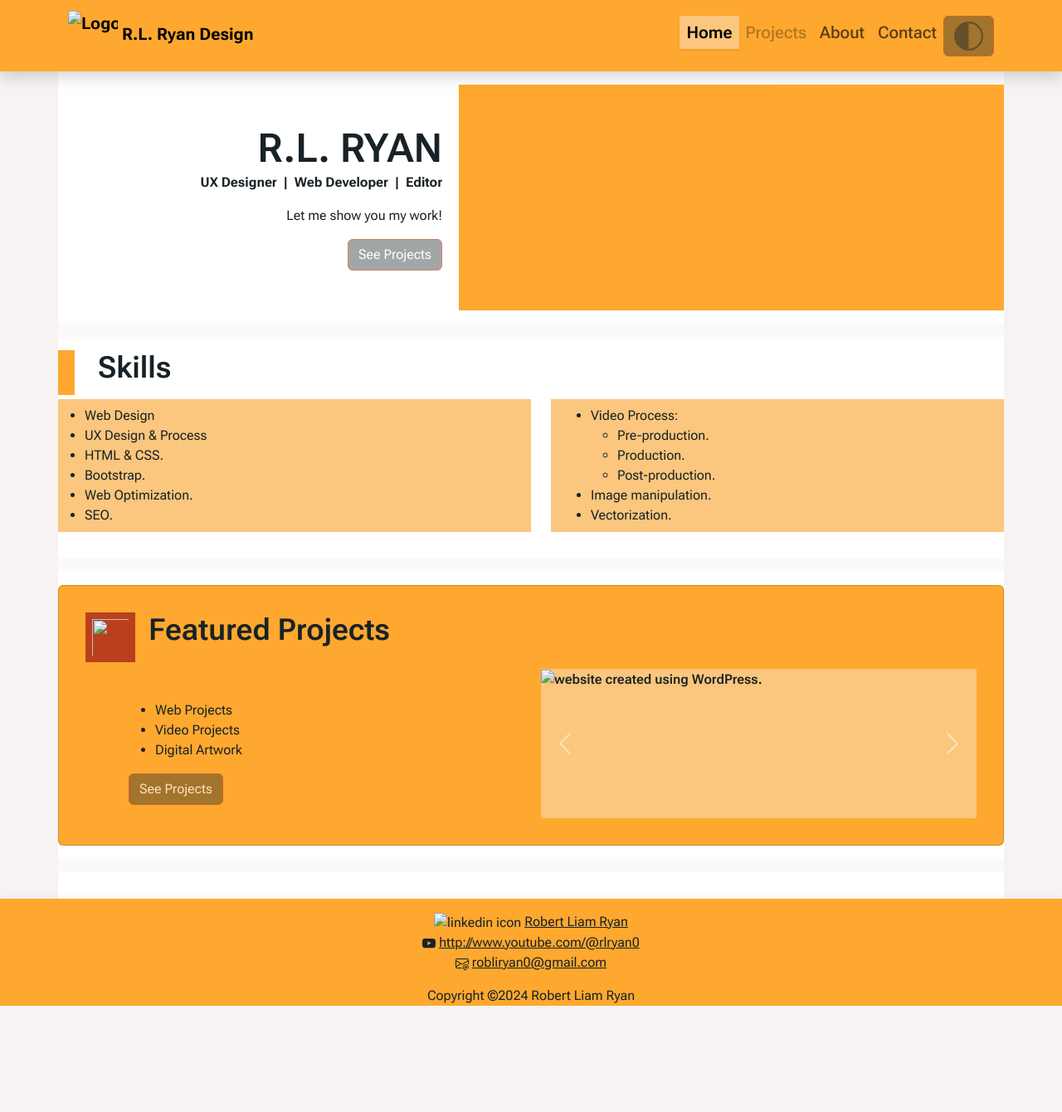
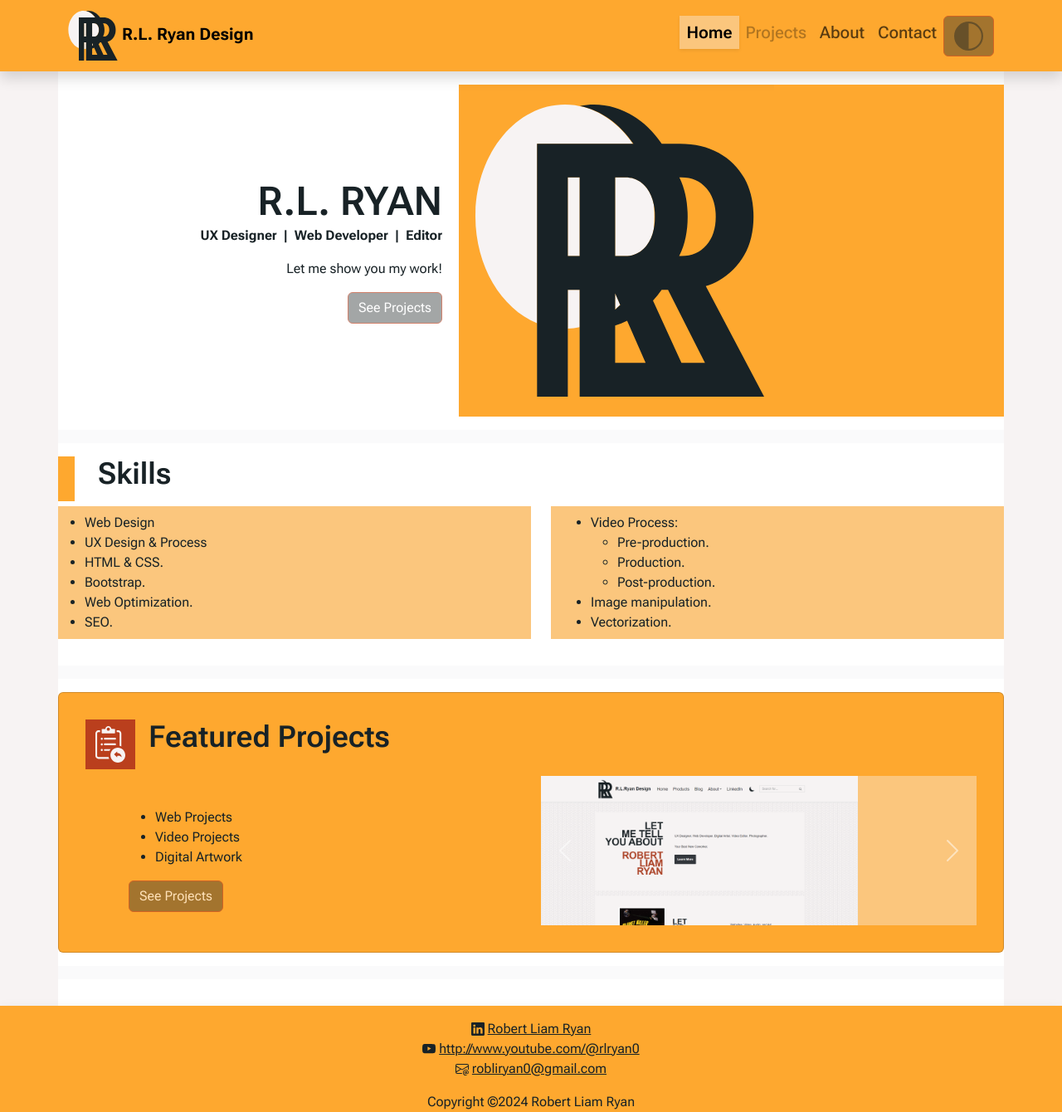
Before and after one commit to ryan0343/portfolio, a plain HTML site: page index.html in a window 1280 px wide. Shown: the whole page at 83% size. Before the commit the page ends 1212 px from the top, so only its background shows below. Drawn offline with nearby package versions, Linux system fonts and the light colour scheme; the site is published under a folder, as on GitHub Pages, so addresses that start at the root find nothing.

Commit message:
fixes issue with image links

```diff
--- a/index.html
+++ b/index.html
@@ -37,7 +37,7 @@
         <nav class="navbar navbar-expand-lg bg-body-tertiary shadow">
             <div class="container-lg d-lg-flex">
                 <a href="index.html" class="navbar-brand fw-bold align-middle" id="navLogo">
-                    <img src="/images/svg/Personal-logo-1-dark-vector.svg" alt="Logo" class="d-inline-block nav-logo">
+                    <img src="images/svg/Personal-logo-1-dark-vector.svg" alt="Logo" class="d-inline-block nav-logo">
                     R.L. Ryan Design
                 </a>
                 <!-- Navbar hamburger for mobile and tablet designs -->
@@ -94,7 +94,7 @@
                 <!-- banner image -->
                 <div class="col-2 col-sm-4 bg-body-tertiary py-4 d-flex">
                     <img class="d-none ps-2 d-sm-inline-block banner-logo"
-                        src="/images/svg/Personal-logo-1-dark-vector.svg" alt="">
+                        src="images/svg/Personal-logo-1-dark-vector.svg" alt="">
                 </div>
 
                 <div class="col bg-body-tertiary z-0"></div>
@@ -139,7 +139,7 @@
                 <div class="card bg-body-tertiary d-flex flw" data-aos="fade-up">
                     <!-- Fix width issues with Carousel -->
                     <div class="card-title d-flex flex-row align-content-center justify-content-center align-content-md-start justify-content-md-start col-12">
-                        <img src="/images/svg/task-reply-icon.svg" alt="" class="nav-logo bg-primary me-3 p-2">
+                        <img src="images/svg/task-reply-icon.svg" alt="" class="nav-logo bg-primary me-3 p-2">
                         <h2>Featured Projects</h2>
                     </div>
                     <!-- Carousel for featured projects -->
@@ -147,17 +147,17 @@
                         <div id="carouselFeatured" class="carousel slide col col-md-6">
                             <div class="carousel-inner">
                                 <div class="carousel-item active object-fit-scale">
-                                    <img src="/images/project-web-ryandesign.png"
+                                    <img src="images/project-web-ryandesign.png"
                                         class="d-inline-block object-fit-scale carousel-img"
                                         alt="website created using WordPress.">
                                 </div>
                                 <div class="carousel-item object-fit-scale">
-                                    <img src="/images/project-video-interview.png" class="d-block .carousel-img"
+                                    <img src="images/project-video-interview.png" class="d-block .carousel-img"
                                         alt="Video Project example.">
                                 </div>
                                 <div class="carousel-item object-fit-contain">
                                     <picture>
-                                        <img src="/images/Ryan - Planet Killer ONE - empty space.png"
+                                        <img src="images/Ryan - Planet Killer ONE - empty space.png"
                                             class="object-fit-scale"
                                             alt="Digital Art Example - Movie thriller poster titled 'Planet Killer One'.">
                                     </picture>
@@ -196,7 +196,7 @@
             <!-- Linkedin -->
             <li>
                 <!-- Add Linkedin icon -->
-                <img src="/images/svg/linkedin.svg" alt="linkedin icon">
+                <img src="images/svg/linkedin.svg" alt="linkedin icon">
                 <a href="https://www.linkedin.com/in/robert-ryan-0411b4186/" target="_blank">Robert Liam Ryan</a>
             </li>
             <!-- Youtube -->
```
Also changed, not shown: about.html (+3 -3 lines), contact.html (+3 -3 lines).
